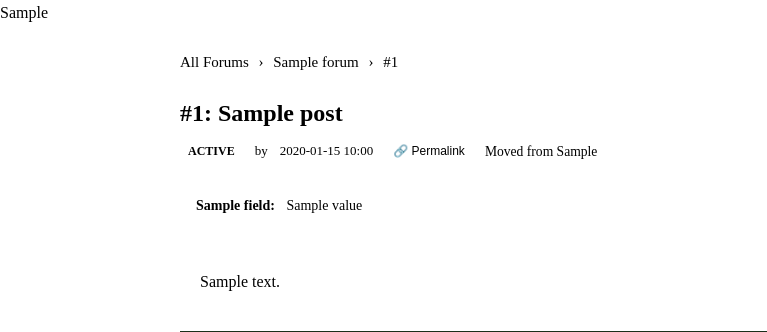
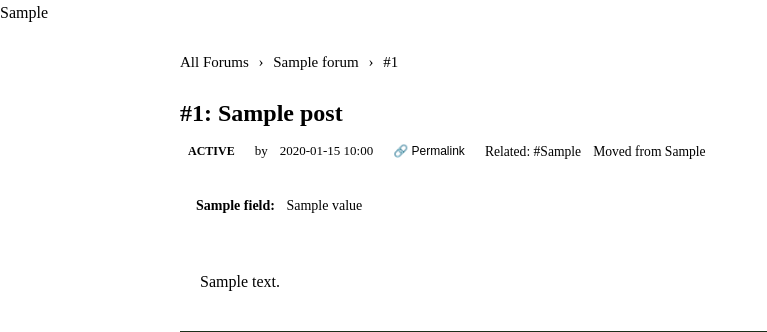
Before and after one commit to Callendina/corkboard, a Python web app: template corkboard/templates/post.html in a window 1280 px wide. Shown: the top 332 px of the page, without its empty margins (0-767 px from the left). Run offline with Jinja, Linux system fonts and the light colour scheme; the template is opened without the code that fills it: most values are stand-ins (such as "Sample title", 1, 10 or a date in 2020).

Commit message:
Add related_to field for linking posts (e.g. todo from bug report)
New optional field on Post model linking to an originating post
number. Set via dev API create endpoint, displayed as a link in
post detail. Also update CLAUDE.md with related posts docs.

Co-Authored-By: Claude Opus 4.6 (1M context) <noreply@anthropic.com>

```diff
--- a/corkboard/models.py
+++ b/corkboard/models.py
@@ -37,6 +37,8 @@ class Post(Base):
     moved_from_forum: Mapped[str | None] = mapped_column(String(100), nullable=True)
     dev_note: Mapped[str | None] = mapped_column(Text, nullable=True)
     done_version: Mapped[str | None] = mapped_column(String(100), nullable=True)
+    # Links to originating post (e.g. todo created from a bug report)
+    related_to: Mapped[int | None] = mapped_column(Integer, nullable=True)
     vote_count: Mapped[int] = mapped_column(Integer, default=0)
     scrubbed: Mapped[bool] = mapped_column(Boolean, default=False)
     deleted_at: Mapped[datetime.datetime | None] = mapped_column(DateTime, nullable=True)
--- a/corkboard/routes/dev_api.py
+++ b/corkboard/routes/dev_api.py
@@ -59,6 +59,7 @@ def _post_to_dict(post: Post, include_comments: bool = False) -> dict:
         "vote_count": post.vote_count,
         "dev_note": post.dev_note,
         "done_version": post.done_version,
+        "related_to": post.related_to,
         "fields": post.fields,
         "tags": [t.tag for t in post.tags] if post.tags else [],
         "moved_from_forum": post.moved_from_forum,
@@ -448,6 +449,7 @@ async def create_todo(
 
     body_text = body.get("body", "")
     fields_data = body.get("fields", {})
+    related_to = body.get("related_to")
 
     from corkboard.routes.board import _next_post_number
     post_number = await _next_post_number(db, app.slug)
@@ -464,6 +466,7 @@ async def create_todo(
         author_email="developer",
         author_role="admin",
         status=POST_TYPE_INITIAL_STATUS.get(post_type) if forum.forum_type == "lifecycle" else None,
+        related_to=int(related_to) if related_to else None,
     )
     db.add(post)
     await db.commit()
--- a/corkboard/templates/post.html
+++ b/corkboard/templates/post.html
@@ -20,6 +20,9 @@
             <button onclick="var u=location.origin+'{{ prefix }}/post/{{ post.post_number }}';navigator.clipboard.writeText(u).then(function(){this.textContent='Copied!'}.bind(this),function(){prompt('Permalink:',u)})" class="btn-small" style="background:var(--cb-surface);color:var(--cb-accent);border:1px solid var(--cb-border);cursor:pointer" title="Copy permalink">&#128279; Permalink</button>
             {% if post.scrubbed %}
             <span class="scrubbed-notice" title="Some sensitive content was automatically removed">Scrubbed</span>
+            {% endif %}
+            {% if post.related_to %}
+            <a href="{{ prefix }}/post/{{ post.related_to }}" style="font-size:0.85rem;">Related: #{{ post.related_to }}</a>
             {% endif %}
             {% if post.moved_from_forum %}
             <span style="color:var(--cb-muted); font-size:0.85rem;">Moved from {{ post.moved_from_forum }}</span>
```
Also changed, not shown: CLAUDE.md (+3 -0 lines).
